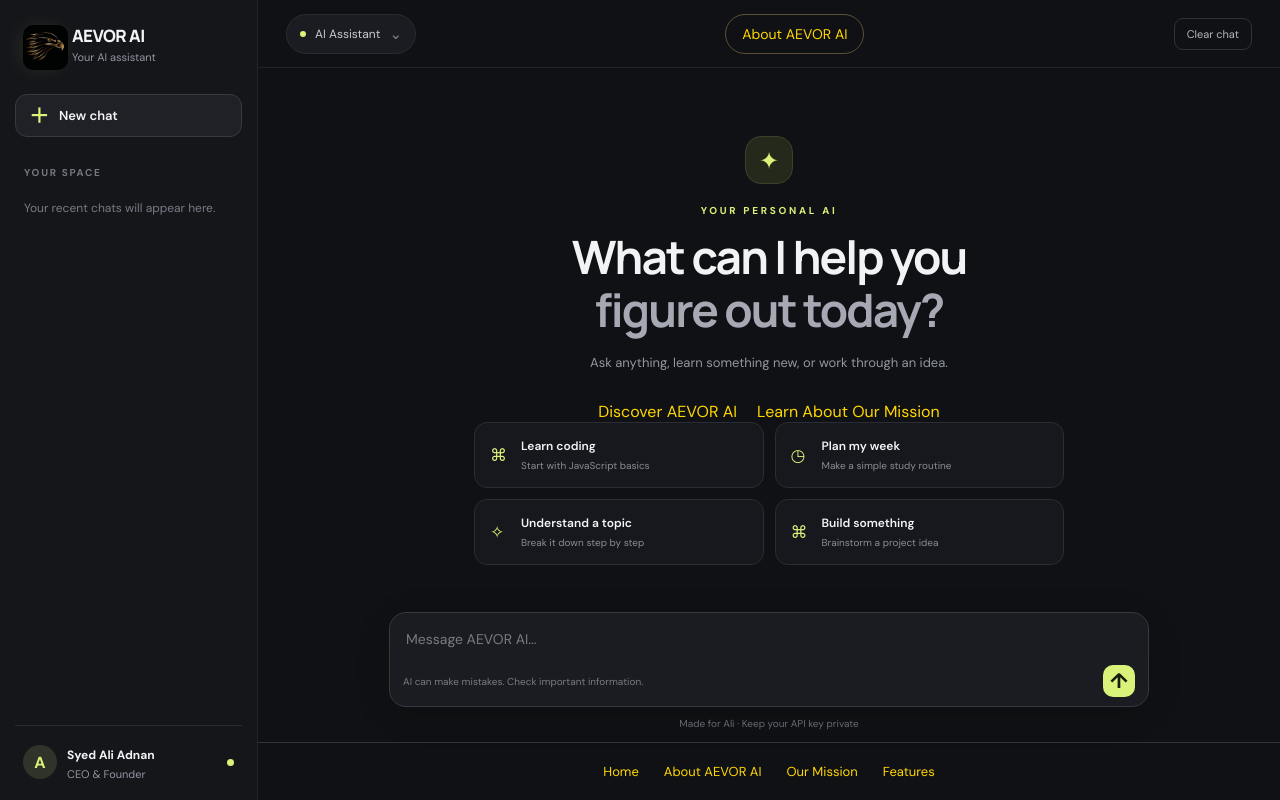
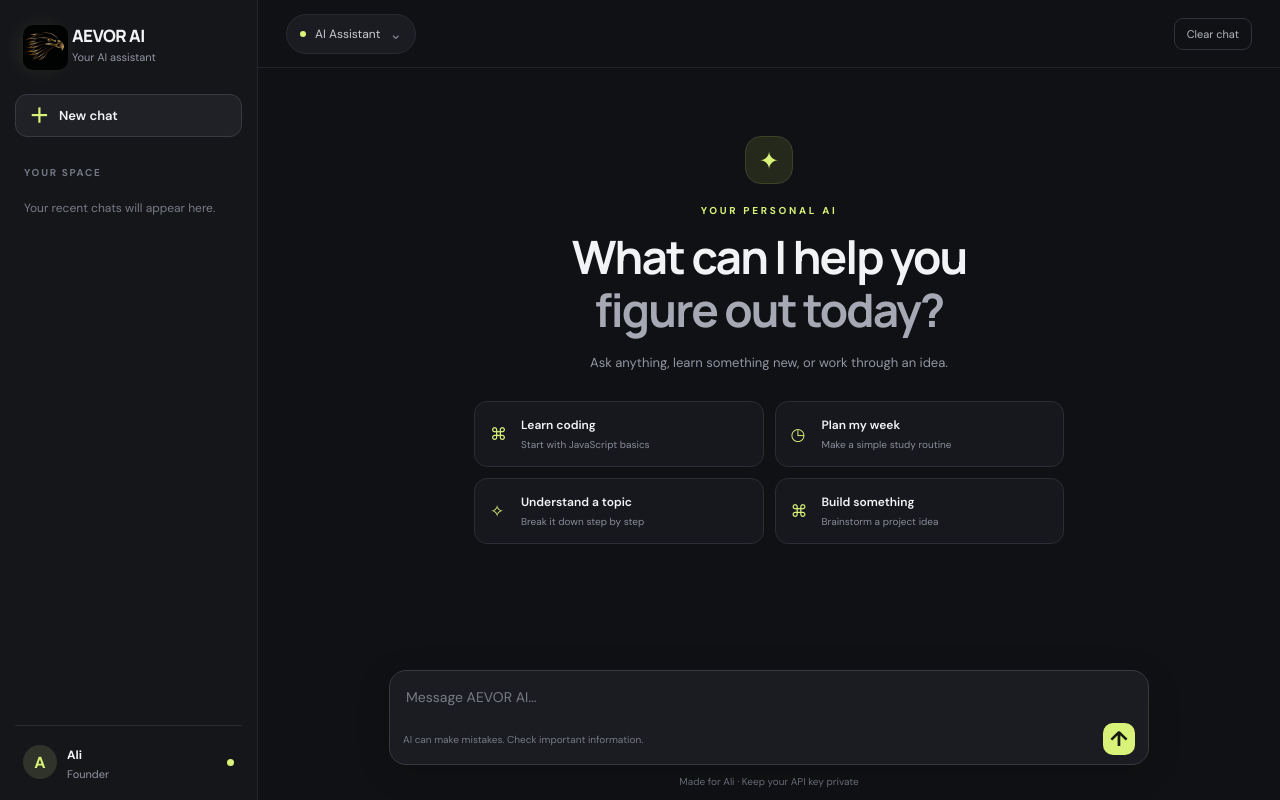
Before and after one commit to bazarioofficial39-sys/aevor-ai, a website: page public/index.html in a window 1280 px wide. Drawn offline with Linux system fonts and the light colour scheme.

Commit message:
Update index.html

```diff
--- a/public/index.html
+++ b/public/index.html
@@ -7,51 +7,6 @@
   <meta name="theme-color" content="#101114">
   <title>AEVOR AI — Your Personal Assistant</title>
   <link rel="stylesheet" href="/style.css">
-  <link rel="icon" href="logo.jpg">
-  <style>
-    .welcome-links {
-    display: flex;
-    justify-content: center;
-    flex-wrap: wrap;
-    gap: 20px;
-    margin-top: 25px;
-}
-
-.welcome-links a,
-.site-footer a {
-    color: gold;
-    text-decoration: none;
-}
-
-.welcome-links a:hover,
-.site-footer a:hover {
-    text-decoration: underline;
-}
-
-.site-footer {
-    display: flex;
-    justify-content: center;
-    flex-wrap: wrap;
-    gap: 25px;
-    padding: 20px;
-    border-top: 1px solid #333;
-    font-size: 13px;
-}
-    .topbar-about {
-    color: gold;
-    text-decoration: none;
-    font-size: 14px;
-    padding: 10px 16px;
-    border: 1px solid #5c5137;
-    border-radius: 20px;
-    transition: 0.3s;
-}
-
-.topbar-about:hover {
-    background: rgba(255, 215, 0, 0.1);
-    border-color: gold;
-}
-  </style>
 </head>
 <body>
   <div class="app">
@@ -76,8 +31,8 @@
       <div class="sidebar-bottom">
         <div class="avatar">A</div>
         <div>
-          <strong>Syed Ali Adnan</strong>
-          <small>CEO & Founder</small>
+          <strong>Ali</strong>
+          <small>Founder</small>
         </div>
         <span class="online-dot"></span>
       </div>
@@ -92,9 +47,6 @@
           AI Assistant
           <span class="chevron">⌄</span>
         </div>
-        <a href="/about.html" class="topbar-about">
-    About AEVOR AI
-</a>
         <button class="clear-btn" id="clearBtn" title="Clear current chat">
           Clear chat
         </button>
@@ -110,10 +62,6 @@
           <p class="welcome-copy">
             Ask anything, learn something new, or work through an idea.
           </p>
-          <div class="welcome-links">
-    <a href="/about.html">Discover AEVOR AI</a>
-    <a href="/about.html">Learn About Our Mission</a>
-</div>
 
           <div class="suggestions">
             <button class="suggestion"
@@ -168,12 +116,6 @@
           Made for Ali · Keep your API key private
         </p>
       </footer>
-      <div class="site-footer">
-    <a href="/">Home</a>
-    <a href="/about.html">About AEVOR AI</a>
-    <a href="/about.html#mission">Our Mission</a>
-    <a href="/about.html#features">Features</a>
-</div>
     </main>
   </div>
 
```
